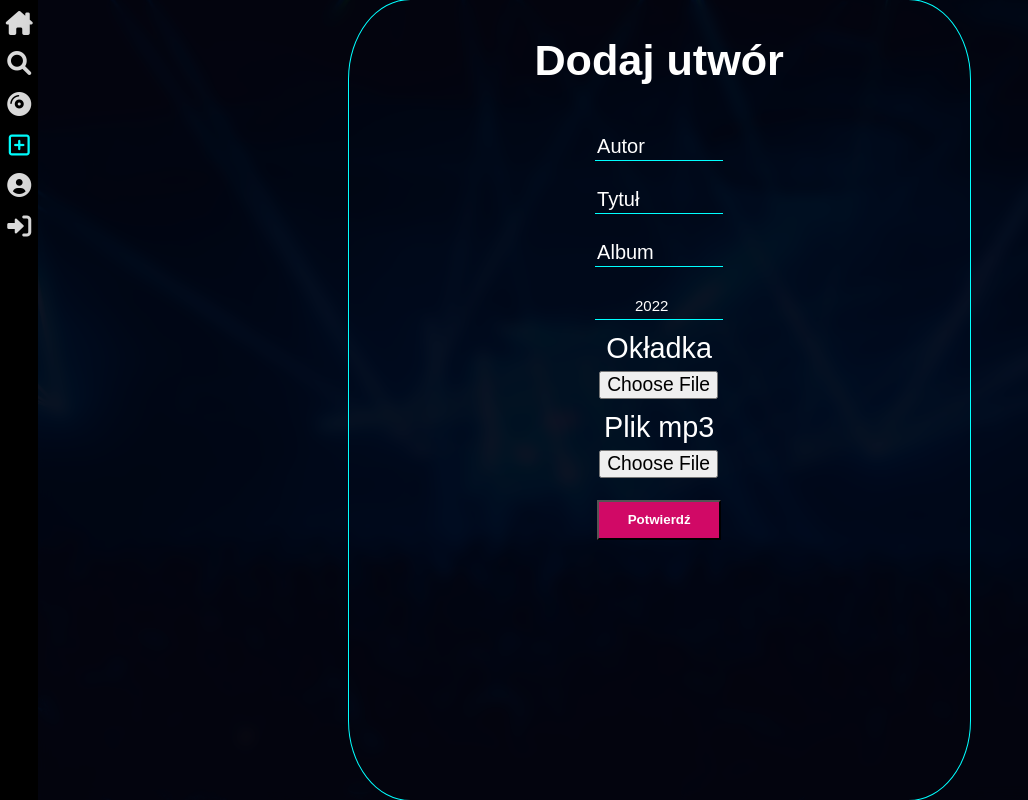
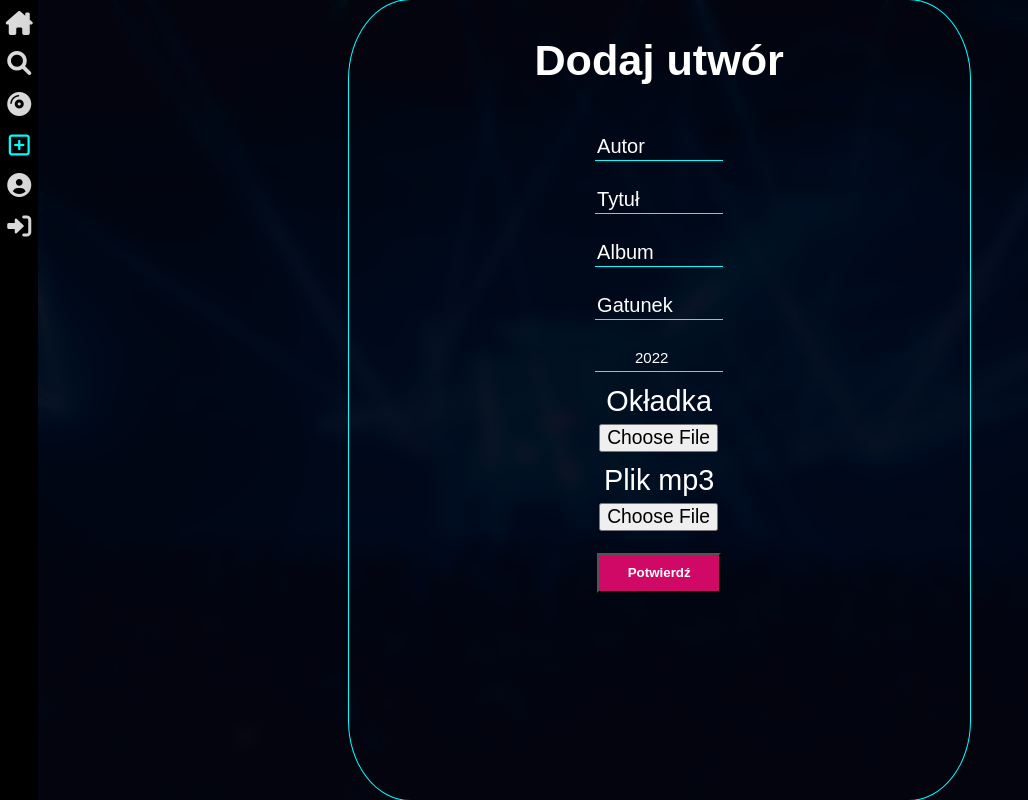
Before and after one commit to krzys13q/music_service, a PHP site: page /add-music.php in a window 1280 px wide. Shown: the whole page, without its empty margins (0-1028 px from the left). Run offline with PHP 8.4, Linux system fonts and the light colour scheme; a user stored in the database is signed in.

Commit message:
kc darek

```diff
--- a/muzyka/add-music.php
+++ b/muzyka/add-music.php
@@ -67,6 +67,8 @@ if(!isset($_SESSION['zalogowany'])){
 
                <input type="text" placeholder="Album" name="album" id="album"><br>
 
+               <input type="text" placeholder="Gatunek" name="gatunek" id="gatunek"><br>
+
                <input type="number" placeholder="Rok " name="year" id="year" value="2022"><br>
                Okładka <br>
                <input type="file"  name="cover" id="cover"><br>
```
Also changed, not shown: 1 other file.
